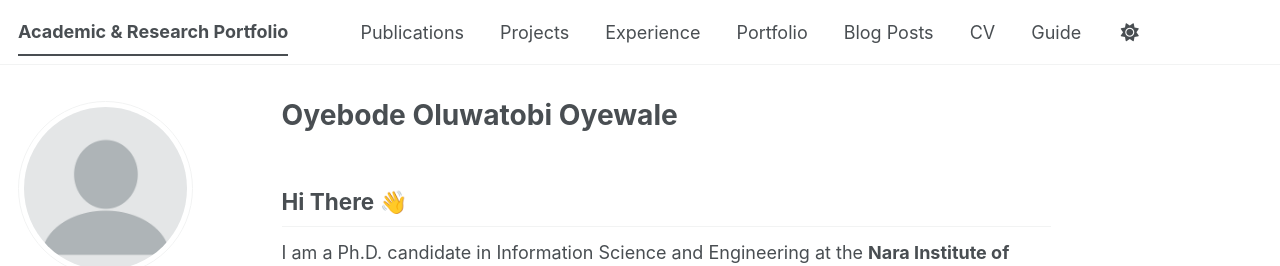
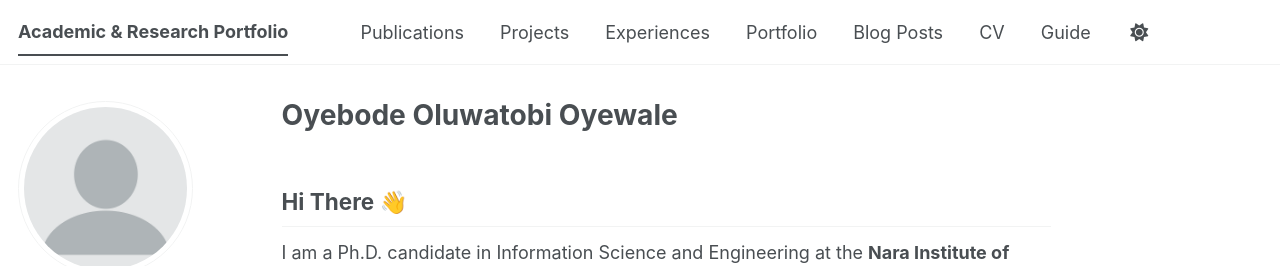
Before and after one commit to oyewaleoyebode/oyebodeoluwatobi-OyebodeOluwatobi.github.io, a Jekyll site: the page built from _pages/about.md, in a window 1280 px wide. Shown: the top 266 px of the page. Built offline with Jekyll 4.4.1, drawn with Linux system fonts in a browser that asks for light colours; a style sheet for code colours, icons or effects is not loaded.

Commit message:
Update navigation.yml

```diff
--- a/_data/navigation.yml
+++ b/_data/navigation.yml
@@ -14,8 +14,8 @@ main:
   - title: "Projects"
     url: /projects/
 
-  - title: "Experience"
-    url: /experience/
+  - title: "Experiences"
+    url: /experiences/
 
   - title: "Portfolio"
     url: /portfolio/
```
